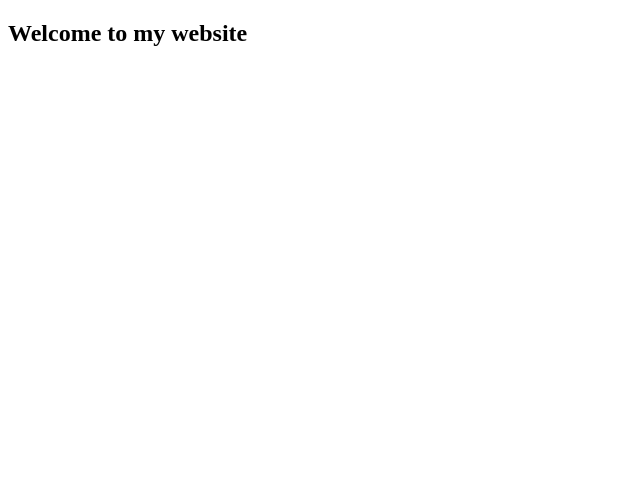
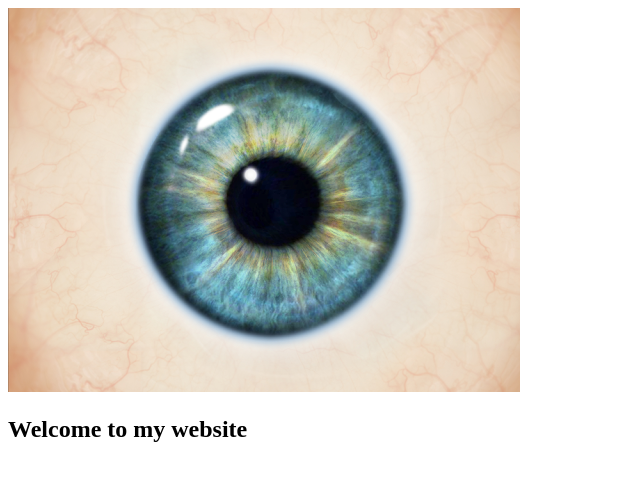
Before and after one commit to MinnyNatchaya/testGit, a plain HTML site: page Index.html in a window 1280 px wide. Shown: the whole page, without its empty margins (0-640 px from the left). Drawn offline with Linux system fonts and the light colour scheme.

Commit message:
Added image to website

```diff
--- a/Index.html
+++ b/Index.html
@@ -4,6 +4,6 @@
         <title>Test for GITHUB MINI COURSE</title>
     </head>
     <body>
-
+        <img src="unnamed.png"/>
         <h2>Welcome to my website</h2>
     </body>
```
